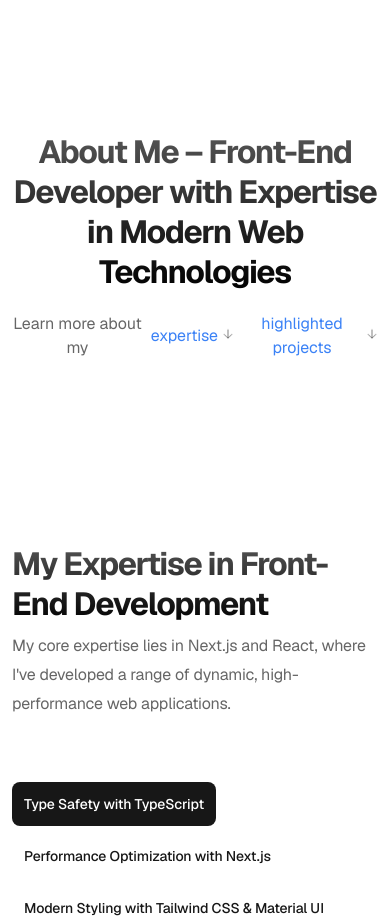
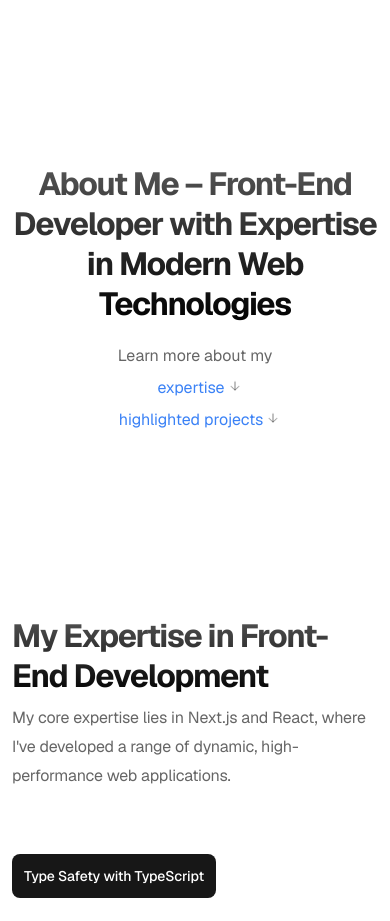
Before and after one commit to mohammad-esmaeilpour/Next.js-TS-Personal-Website, a Next.js app: page / in a window 390 px wide. Shown: the part 1380-2301 px from the top of the page. Built offline with nearby package versions, Linux system fonts and the light colour scheme.

Commit message:
complete home page

```diff
--- a/app/components/AboutMe.tsx
+++ b/app/components/AboutMe.tsx
@@ -27,13 +27,13 @@ const AboutMe = () => {
         </p>
       </div>
 
-      <h2 className="mt-44 md:mt-20 lg:mt-12">{homeData.aboutMe.title}</h2>
-      <div className="mt-5 flex justify-center">
+      <h2 className="mt-52 sm:mt-20 lg:mt-12">{homeData.aboutMe.title}</h2>
+      <div className="mt-5 flex flex-col sm:flex-row justify-center gap-2 sm:gap-0">
         {homeData.aboutMe.intoView.description}
         {homeData.aboutMe.intoView.links.map((item) => (
           <div
             key={item.title}
-            className="cursor-pointer text-blue-500 flex ms-2 items-center gap-1"
+            className="cursor-pointer text-blue-500 flex justify-center ms-2 items-center gap-1"
             onClick={() => ScrollToView(item.target)}
           >
             {item.title}
--- a/app/components/Navigation.tsx
+++ b/app/components/Header.tsx
@@ -5,7 +5,7 @@ import { navData } from "@/public/data/layout";
 import { useParams, usePathname } from "next/navigation";
 import { useRouter } from "next/router";
 
-const Navigation = () => {
+const Header = () => {
   const navItem = usePathname();
 
   return (
@@ -30,4 +30,4 @@ const Navigation = () => {
   );
 };
 
-export default Navigation;
+export default Header;
--- a/app/components/WorkHighlight.tsx
+++ b/app/components/WorkHighlight.tsx
@@ -96,7 +96,7 @@ const WorkHighlight = () => {
         </div>
       </div>
 
-      {homeData.workHighlights.projectsModals.map((item, index) => (
+      {homeData.workHighlights.cards.map((item, index) => (
         <Modal key={index} data={item} modalRef={modalsRef.current[index]} />
       ))}
     </section>
--- a/app/interface/global.ts
+++ b/app/interface/global.ts
@@ -1,23 +1,44 @@
 import { StaticImageData } from "next/image";
 
-// this is global interface using for every interface has Title and Description
-export interface TitleDes {
-  title: string;
-  des: string;
-}
+// single type's
+type Title = {
+  title: string | JSX.Element;
+};
 
-// this is global interface using for every interface has Title and Description and Image
-export interface TitleDesImg extends TitleDes {
+type SubTitle = {
+  subTitle: string | JSX.Element;
+};
+
+type Description = {
+  description: string;
+};
+
+type Image = {
   img: string | StaticImageData;
-}
+};
 
-// this is global interface using for every interface has Title and Description and subTitle
-export interface TitleDesSub extends TitleDes {
-  subTitle: string;
-}
+type Icon = {
+  icon: JSX.Element;
+};
 
-// this is global interface using for every interface has Title and Description and subTitle and Image
-export interface TitleDesSubImg extends TitleDes {
-  subTitle: string;
-  img: string;
-}
+// extended Interface's
+export interface TitleDescription extends Title, Description {}
+
+export interface TitleSubTitle extends Title, SubTitle {}
+
+export interface TitleSubTitleDescription
+  extends Title,
+    SubTitle,
+    Description {}
+
+export interface TitleDescriptionImage extends Title, Description, Image {}
+
+export interface TitleSubTitleImage extends Title, SubTitle, Image {}
+
+export interface TitleDescriptionIcon extends Title, Description, Icon {}
+
+export interface TitleSubtitleDescriptionImage
+  extends Title,
+    SubTitle,
+    Description,
+    Image {}
--- a/app/layout.tsx
+++ b/app/layout.tsx
@@ -1,4 +1,4 @@
-import Navigation from "./components/Navigation";
+import Header from "./components/Header";
 import { GeistSans } from "geist/font/sans";
 import { GeistMono } from "geist/font/mono";
 
@@ -17,7 +17,7 @@ export default function RootLayout({
     <html lang="en" className={`${GeistSans.variable} ${GeistMono.variable}`}>
       <Aos />
       <body className="overflow-x-hidden">
-        <Navigation />
+        <Header />
         <main>{children}</main>
         <Footer />
       </body>
--- a/app/types/global.ts
+++ b/app/types/global.ts
@@ -2,3 +2,8 @@ export type IconProps = {
   size: number;
   color?: string;
 };
+
+export type TSeoProps = {
+  title: string;
+  metadescription: string;
+};
--- /dev/null
+++ b/app/types/home.ts
@@ -0,0 +1,75 @@
+import { StaticImageData } from "next/image";
+import {
+  TitleDescription,
+  TitleDescriptionIcon,
+  TitleSubTitle,
+  TitleSubTitleDescription,
+  TitleSubTitleImage,
+} from "../interface/global";
+
+interface IHero extends TitleSubTitle {
+  callToAction: {
+    title: string;
+    link: string;
+    btn: string;
+  }[];
+}
+
+type TSkill = {
+  icon: JSX.Element;
+  id: number;
+};
+
+type TSkills = TSkill[];
+
+interface IAboutMe extends TitleSubTitleImage {
+  intoView: {
+    description: string;
+    links: {
+      title: string;
+      target: string;
+    }[];
+  };
+}
+
+interface IExpertise extends TitleSubTitle {
+  tabs: {
+    label: string;
+    description: string | JSX.Element;
+    keyStrengths: TitleDescription[];
+    impact: TitleDescriptionIcon[];
+  }[];
+}
+
+type TCard = {
+  id: number;
+  title: string;
+  overview: string;
+  features: string[];
+  technologies: string[];
+  introductionList: {
+    key: string;
+    value: string;
+  }[];
+  img: StaticImageData;
+  tags: string[];
+  link: string;
+  repository?: string;
+  techIcons: JSX.Element[];
+};
+
+interface IWorkhighlights extends TitleSubTitleDescription {
+  callToAction: {
+    title: JSX.Element;
+    link: string;
+  };
+  cards: TCard[];
+}
+
+export type THomeData = {
+  hero: IHero;
+  skills: TSkills;
+  aboutMe: IAboutMe;
+  expertise: IExpertise;
+  workHighlights: IWorkhighlights;
+};
--- a/public/data/home.tsx
+++ b/public/data/home.tsx
@@ -25,8 +25,10 @@ import room from "@/public/img/projects/3d-room.jpg";
 import roboxonWebsite from "@/public/img/projects/roboxon-website.jpg";
 import roboxonDashboard from "@/public/img/projects/roboxon-dashboard.jpg";
 import mamad from "@/public/img/ui/mohammad.png";
+import { TSeoProps } from "@/app/types/global";
+import { THomeData } from "@/app/types/home";
 
-export const homeSeo = {
+export const homeSeo: TSeoProps = {
   title: "Front-End Developer | Mohammad Esmaeilpour - Next.js, React Expert",
   metadescription:
     "Experienced Front-End Developer specializing in Next.js, React, and TypeScript. Explore my portfolio and discover my innovative web solutions.",
@@ -73,7 +75,7 @@ const homeHeadings = {
   },
 };
 
-export const homeData = {
+export const homeData: THomeData = {
   hero: {
     title: homeHeadings.h1.title,
     subTitle: homeHeadings.h1.subTitle,
@@ -111,7 +113,6 @@ export const homeData = {
       icon: <ReduxIcon size={60} />,
       id: 5,
     },
-
     {
       icon: <MUIIcon size={60} />,
       id: 6,
@@ -479,116 +480,5 @@ export const homeData = {
         tags: ["react", "typescript", "tailwind"],
       },
     ],
-    projectsModals: [
-      {
-        id: 0,
-        title: "3D Room using CSS and JavaScript",
-        overview:
-          "I've created a 3D room using CSS, HTML, and JavaScript, aiming to provide an immersive virtual space that showcases both design aesthetics and interactive functionality.",
-        features: [
-          "3D Rendering: Utilizes CSS transforms and animations to create a lifelike room environment.",
-          "Interactive Elements: Users can interact with objects within the room, such as clicking on furniture to change its color or position.",
-          "Responsive Design: Ensures the room adapts seamlessly to different screen sizes, maintaining visual integrity and usability.",
-          "Realistic Lighting: Implemented through CSS effects to simulate natural lighting conditions, enhancing the room's realism.",
-          "Dynamic Content: Updates dynamically based on user inputs or events, allowing for a personalized user experience.",
-        ],
-        technologies: [
-          "CSS: Leveraging transforms, animations, and custom styling to create the 3D environment and simulate lighting effects.",
-          "HTML: Structuring the room layout and integrating interactive elements.",
-          "JavaScript: Adding interactivity, handling user inputs, and managing dynamic content updates.",
-        ],
-        introductionList: [
-          {
-            key: "Language",
-            value: "Javascript",
-          },
-          {
-            key: "Style",
-            value: "CSS",
-          },
-        ],
-        img: room,
-        tags: ["html", "css", "js"],
-        link: "https://projects.esmaeilpour.site/3d-room",
-        repository: "https://github.com/mohamadesmaeilpour/3D-Room.git",
-        techIcons: [
-          <JSIcon key={1} size={18} />,
-          <HtmlIcon key={2} size={18} />,
-          <CssIcon key={3} size={18} />,
-        ],
-      },
-      {
-        id: 1,
-        title: "Modern Next.js Responsive Website - Roboxon",
-        overview:
-          "I developed a modern, responsive website using Next.js, Tailwind CSS, and TypeScript, focusing on performance, scalability, and maintainability. This project showcases my ability to create dynamic, high-quality web applications with a keen eye for design and user experience.",
-        features: [
-          "Responsive Design: The website is fully responsive, ensuring an optimal viewing experience across a wide range of devices, from desktops to mobile phones.",
-          "Fast Performance: Leveraged the power of Next.js for server-side rendering and static site generation, resulting in fast load times and a smooth user experience.",
-          "Type Safety: Incorporated TypeScript to ensure robust type-checking and improve code maintainability and scalability.",
-          "Custom Styling: Utilized Tailwind CSS to create a unique, modern design that is both visually appealing and easy to maintain.",
-          "Modular Architecture: Designed the application with a modular architecture, making it easy to extend and maintain in the future",
-          "API Integration: Integrated with external APIs to fetch dynamic content, showcasing the ability to work with third-party services and data.",
-        ],
-        technologies: ["Next.js", "Typescript", "Tailwind CSS"],
-        introductionList: [
-          {
-            key: "Language",
-            value: "Typescript",
-          },
-          {
-            key: "Freamwork",
-            value: "Next.js",
-          },
-          {
-            key: "Styling",
-            value: "Tailwind CSS",
-          },
-        ],
-        img: roboxonWebsite,
-        link: "/",
-        techIcons: [
-          <TSIcon key={1} size={18} />,
-          <NextjsIcon key={2} size={18} />,
-          <TailwindIcon key={3} size={18} />,
-        ],
-        tags: ["next", "typescript", "tailwind"],
-      },
-      {
-        id: 2,
-        title: "High-Performance Dashboard with React and Tailwind CSS",
-        overview:
-          "I developed a high-performance dashboard for a company, allowing them to efficiently manage users, companies, roles, and permissions. This project spanned over 8 months and involved the use of cutting-edge technologies like React, TypeScript, Tailwind CSS, and Redux. The dashboard significantly improved the company’s operational efficiency and user management capabilities.",
-        features: [
-          "Role-Based Access Control: Advanced role and permission management for secure access.",
-          "Efficient State Management: Utilized Redux for state management, ensuring a predictable and maintainable codebase.",
-          "Customizable UI: Used Tailwind CSS to create a highly customizable and visually appealing interface.",
-          "TypeScript Integration: Leveraged TypeScript to enhance code quality and maintainability.",
-        ],
-        technologies: ["React", "Typescript", "Tailwind CSS"],
-        introductionList: [
-          {
-            key: "Language",
-            value: "Typescript",
-          },
-          {
-            key: "Library",
-            value: "React",
-          },
-          {
-            key: "Styling",
-            value: "Tailwind CSS",
-          },
-        ],
-        img: roboxonDashboard,
-        link: "/",
-        techIcons: [
-          <TSIcon key={1} size={18} />,
-          <ReactIcon key={2} size={18} />,
-          <TailwindIcon key={3} size={18} />,
-        ],
-        tags: ["react", "typescript", "tailwind"],
-      },
-    ],
   },
 };
```
